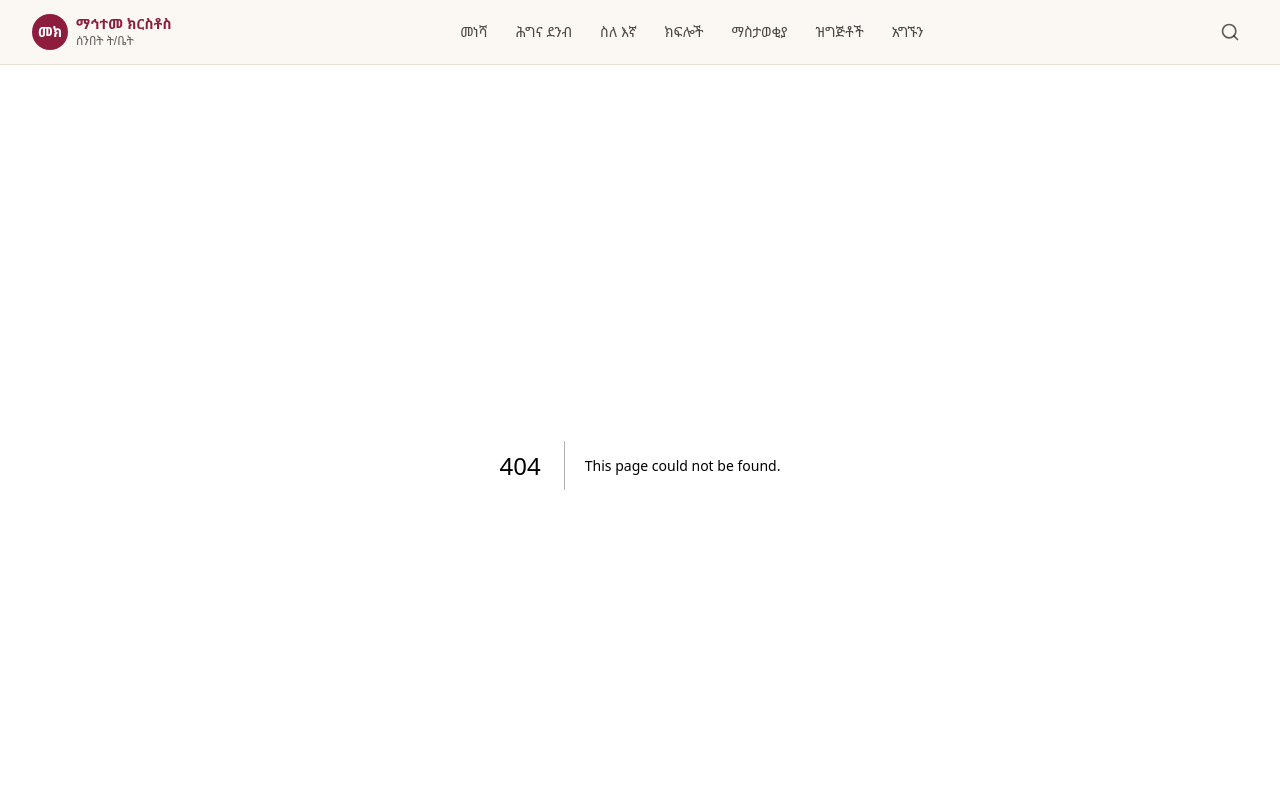
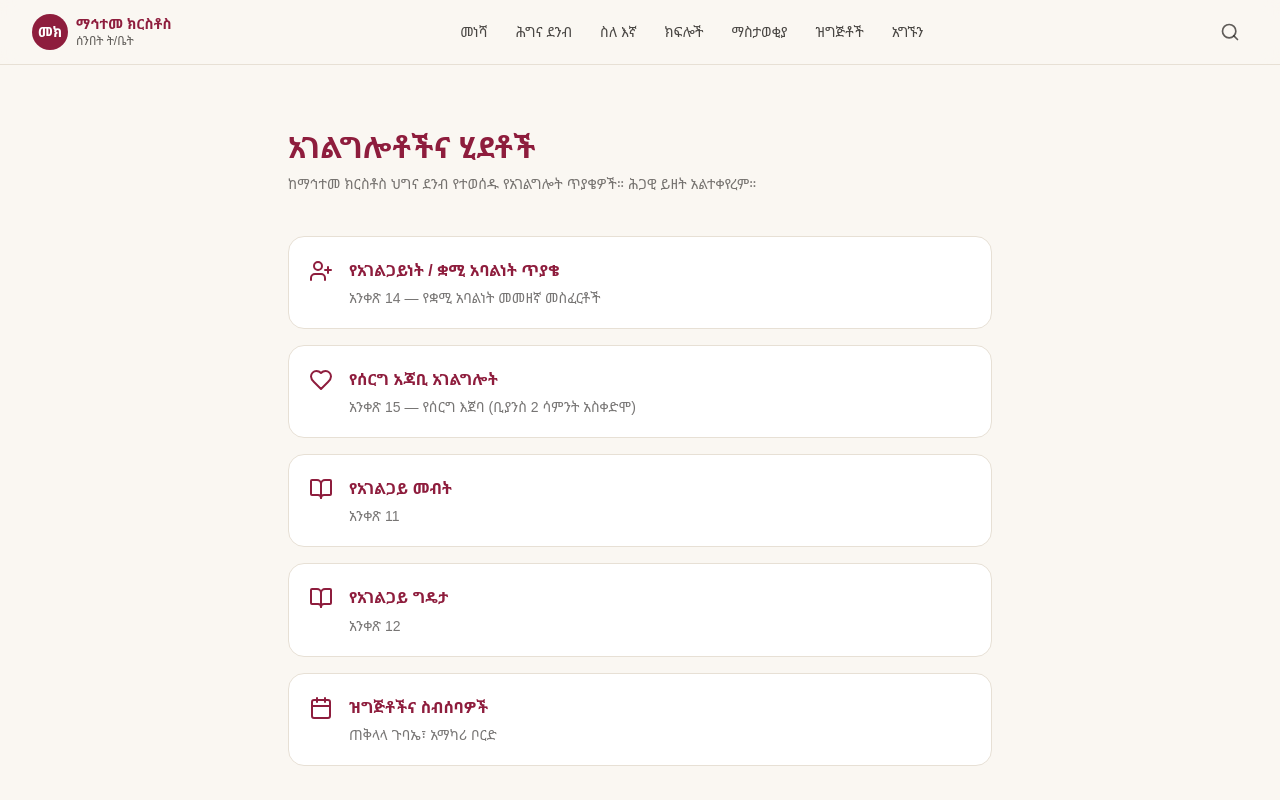
Before and after one commit to Menelik2/Church, a Next.js app: page /services in a window 1280 px wide. Before the commit this address had no page. Shown: the top 800 px of the page. Built offline with nearby package versions, Linux system fonts and the light colour scheme.

Commit message:
Services + admin operations UI: membership, wedding, discipline, meetings, servants

```diff
--- a/src/app/admin/AdminNav.tsx
+++ b/src/app/admin/AdminNav.tsx
@@ -10,10 +10,12 @@ import {
   Building2,
   Mail,
   Settings,
+  Workflow,
 } from "lucide-react";
 
 const links = [
   { href: "/admin", label: "ዳሽቦርድ", icon: LayoutDashboard },
+  { href: "/admin/operations", label: "ሂደቶች", icon: Workflow },
   { href: "/admin/articles", label: "አንቀጾች", icon: BookOpen },
   { href: "/admin/announcements", label: "ማስታወቂያዎች", icon: Megaphone },
   { href: "/admin/events", label: "ዝግጅቶች", icon: Calendar },
--- /dev/null
+++ b/src/app/admin/operations/page.tsx
@@ -0,0 +1,50 @@
+import Link from "next/link";
+import { requireAdmin } from "@/lib/auth/require-admin";
+import { createClient } from "@/lib/supabase/server";
+import { UserPlus, Heart, AlertTriangle, Calendar, Users } from "lucide-react";
+
+export default async function OperationsHubPage() {
+  await requireAdmin();
+  const supabase = await createClient();
+
+  const [
+    { count: pendingMembership },
+    { count: pendingWeddings },
+    { count: openDiscipline },
+    { count: upcomingMeetings },
+    { count: activeServants },
+  ] = await Promise.all([
+    supabase.from("membership_applications").select("*", { count: "exact", head: true }).eq("status", "pending"),
+    supabase.from("wedding_requests").select("*", { count: "exact", head: true }).eq("status", "submitted"),
+    supabase.from("disciplinary_cases").select("*", { count: "exact", head: true }).eq("status", "open"),
+    supabase.from("meetings").select("*", { count: "exact", head: true }).eq("status", "scheduled"),
+    supabase.from("servants").select("*", { count: "exact", head: true }).eq("status", "active"),
+  ]);
+
+  const cards = [
+    { href: "/admin/operations/membership", label: "የአባልነት ጥያቄዎች", value: pendingMembership ?? 0, icon: UserPlus, hint: "በመጠባበቅ" },
+    { href: "/admin/operations/weddings", label: "የሰርግ ጥያቄዎች", value: pendingWeddings ?? 0, icon: Heart, hint: "አዲስ" },
+    { href: "/admin/operations/discipline", label: "የቅጣት ሂደት", value: openDiscipline ?? 0, icon: AlertTriangle, hint: "ክፍት" },
+    { href: "/admin/operations/meetings", label: "ስብሰባዎች", value: upcomingMeetings ?? 0, icon: Calendar, hint: "ታቅደዋል" },
+    { href: "/admin/operations/servants", label: "አገልጋዮች", value: activeServants ?? 0, icon: Users, hint: "ንቁ" },
+  ];
+
+  return (
+    <div>
+      <h1 className="text-2xl font-bold text-[var(--primary)] amharic">የስራ ሂደቶች</h1>
+      <p className="mt-1 text-sm text-[var(--foreground)]/60 amharic">ከህግና ደንብ ተግባራዊ ሂደቶች (አንቀጽ 6–16)</p>
+      <div className="mt-8 grid gap-4 sm:grid-cols-2 lg:grid-cols-3">
+        {cards.map(({ href, label, value, icon: Icon, hint }) => (
+          <Link key={href} href={href} className="rounded-2xl border border-[var(--border)] bg-[var(--card)] p-5 hover:border-[var(--color-burgundy-300)] transition">
+            <div className="flex items-center justify-between">
+              <Icon className="h-5 w-5 text-[var(--primary)]" />
+              <span className="text-2xl font-bold tabular-nums">{value}</span>
+            </div>
+            <p className="mt-2 text-sm amharic font-medium">{label}</p>
+            <p className="text-xs text-[var(--foreground)]/50">{hint}</p>
+          </Link>
+        ))}
+      </div>
+    </div>
+  );
+}
--- /dev/null
+++ b/src/app/services/page.tsx
@@ -0,0 +1,66 @@
+import Link from "next/link";
+import { UserPlus, Heart, BookOpen, Calendar } from "lucide-react";
+
+export const metadata = {
+  title: "አገልግሎቶች",
+  description: "የማኅተመ ክርስቶስ ሰንበት ት/ቤት የአገልግሎት ጥያቄዎች እና ሂደቶች",
+};
+
+const services = [
+  {
+    href: "/services/membership",
+    title: "የአገልጋይነት / ቋሚ አባልነት ጥያቄ",
+    desc: "አንቀጽ 14 — የቋሚ አባልነት መመዘኛ መስፈርቶች",
+    icon: UserPlus,
+  },
+  {
+    href: "/services/wedding",
+    title: "የሰርግ አጃቢ አገልግሎት",
+    desc: "አንቀጽ 15 — የሰርግ እጀባ (ቢያንስ 2 ሳምንት አስቀድሞ)",
+    icon: Heart,
+  },
+  {
+    href: "/rules/11",
+    title: "የአገልጋይ መብት",
+    desc: "አንቀጽ 11",
+    icon: BookOpen,
+  },
+  {
+    href: "/rules/12",
+    title: "የአገልጋይ ግዴታ",
+    desc: "አንቀጽ 12",
+    icon: BookOpen,
+  },
+  {
+    href: "/events",
+    title: "ዝግጅቶችና ስብሰባዎች",
+    desc: "ጠቅላላ ጉባኤ፣ አማካሪ ቦርድ",
+    icon: Calendar,
+  },
+];
+
+export default function ServicesPage() {
+  return (
+    <div className="mx-auto max-w-3xl px-4 py-16 sm:px-6 lg:px-8">
+      <h1 className="text-3xl font-bold text-[var(--primary)] amharic">አገልግሎቶችና ሂደቶች</h1>
+      <p className="mt-2 text-sm text-[var(--foreground)]/60 amharic leading-relaxed">
+        ከማኅተመ ክርስቶስ ህግና ደንብ የተወሰዱ የአገልግሎት ጥያቄዎች። ሕጋዊ ይዘት አልተቀየረም።
+      </p>
+      <div className="mt-10 grid gap-4">
+        {services.map(({ href, title, desc, icon: Icon }) => (
+          <Link
+            key={href}
+            href={href}
+            className="flex gap-4 rounded-2xl border border-[var(--border)] bg-[var(--card)] p-5 hover:border-[var(--color-burgundy-300)] transition"
+          >
+            <Icon className="h-6 w-6 text-[var(--primary)] shrink-0 mt-0.5" />
+            <div>
+              <h2 className="font-semibold amharic text-[var(--primary)]">{title}</h2>
+              <p className="mt-1 text-sm text-[var(--foreground)]/60 amharic">{desc}</p>
+            </div>
+          </Link>
+        ))}
+      </div>
+    </div>
+  );
+}
```
